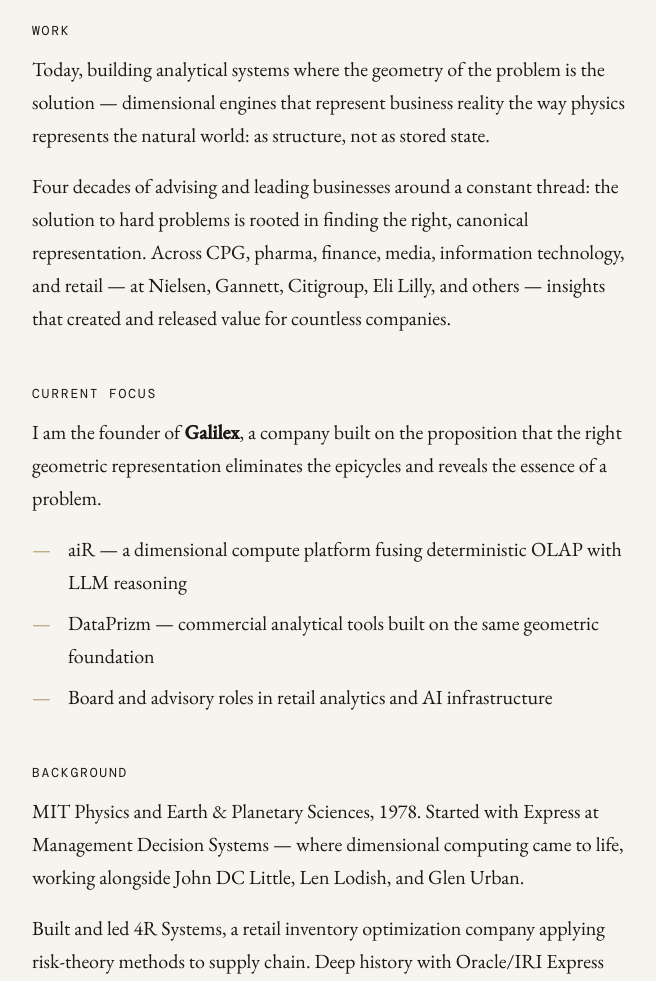
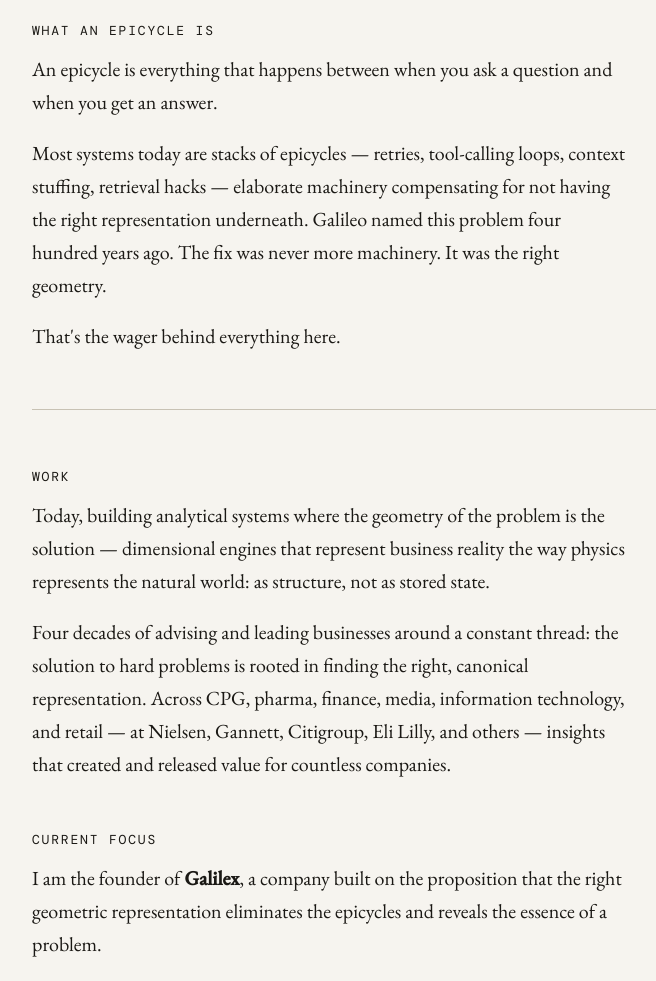
Before and after one commit to jmnservers/nechleba.com, a plain HTML site: page index.html in a window 1280 px wide. Shown: the part 660-1641 px from the top of the page, without its empty margins (268-924 px from the left). Drawn offline with nearby package versions, Linux system fonts and the light colour scheme.

Commit message:
Add epicycle section

```diff
--- a/index.html
+++ b/index.html
@@ -270,6 +270,15 @@
   <hr class="rule">
 
   <div class="section">
+    <p class="section-label">What an epicycle is</p>
+    <p>An epicycle is everything that happens between when you ask a question and when you get an answer.</p>
+    <p>Most systems today are stacks of epicycles &mdash; retries, tool-calling loops, context stuffing, retrieval hacks &mdash; elaborate machinery compensating for not having the right representation underneath. Galileo named this problem four hundred years ago. The fix was never more machinery. It was the right geometry.</p>
+    <p>That's the wager behind everything here.</p>
+  </div>
+
+  <hr class="rule">
+
+  <div class="section">
     <p class="section-label">Work</p>
     <p>Today, building analytical systems where the geometry of the problem is the solution — dimensional engines that represent business reality the way physics represents the natural world: as structure, not as stored state.</p>
     <p>Four decades of advising and leading businesses around a constant thread: the solution to hard problems is rooted in finding the right, canonical representation. Across CPG, pharma, finance, media, information technology, and retail — at Nielsen, Gannett, Citigroup, Eli Lilly, and others — insights that created and released value for countless companies.</p>
```
